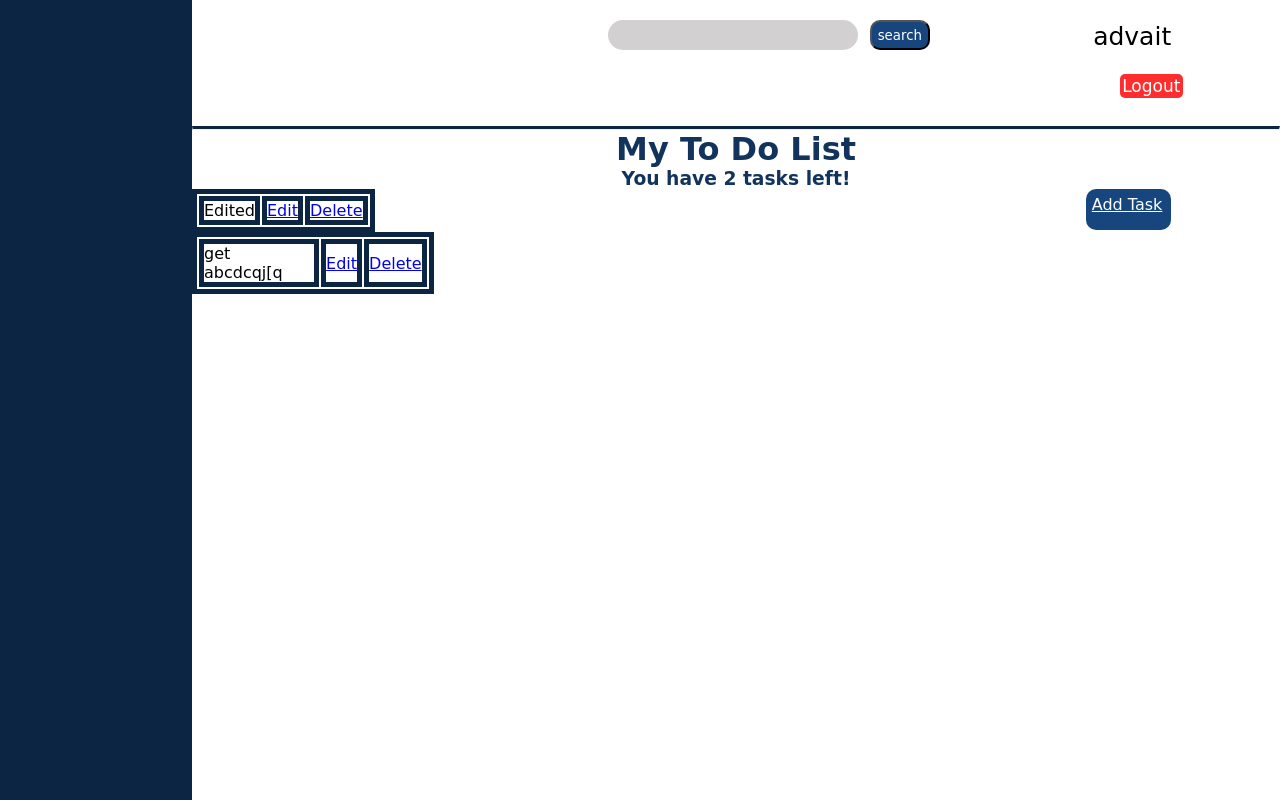
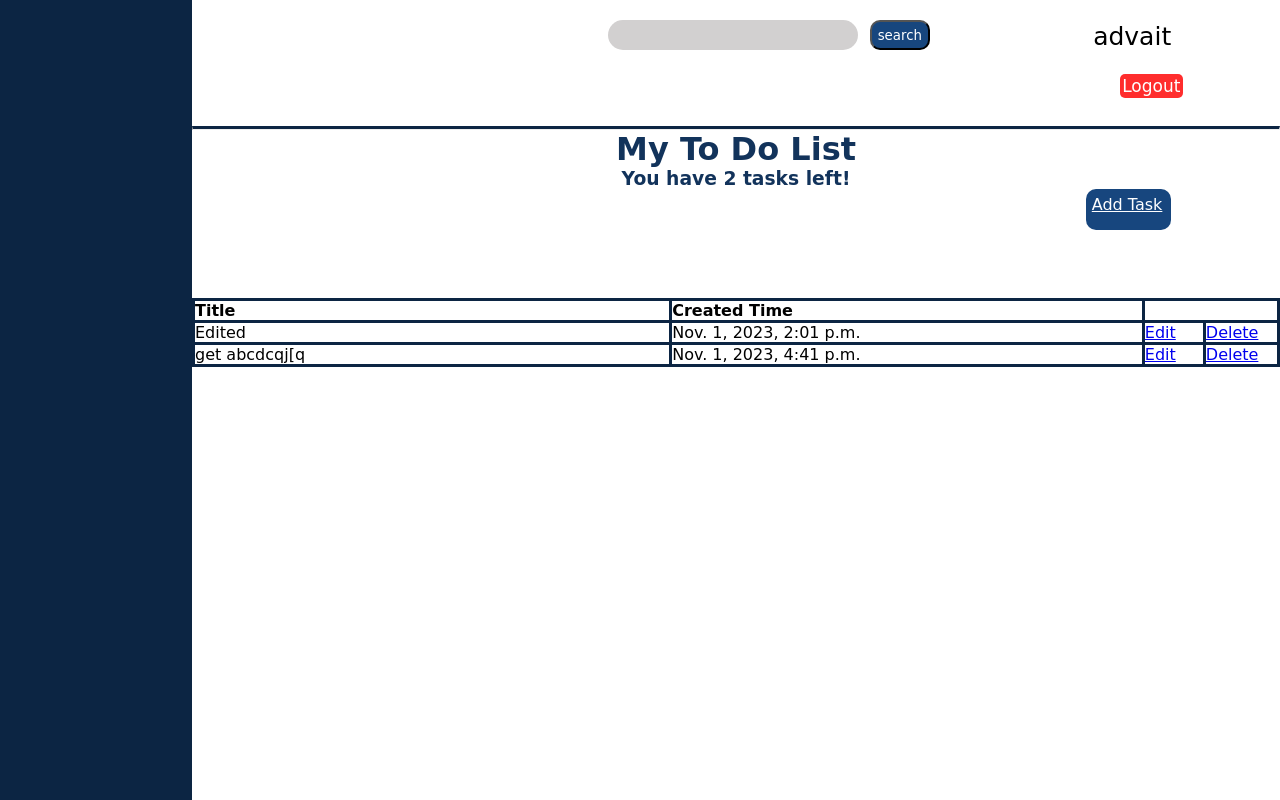
Before and after one commit to Advaitmenon1106/todo-list-2, a Django app: page / in a window 1280 px wide. Run offline with Django 4.2, Linux system fonts and the light colour scheme; a user stored in the database is signed in; data comes from the database, SQL or seed files in the repository; some web fonts are replaced.

Commit message:
Final commit. Basic frontend is done.

```diff
--- a/ToDoListBase/todo_list/base/templates/base/task_list.html
+++ b/ToDoListBase/todo_list/base/templates/base/task_list.html
@@ -92,20 +92,25 @@
         #addTask:hover{
             background-color: #04264f;
         }
-
+        #tableMenu{
+            margin-top: 10%;
+        }
         table, td, th{
-            border: 5px solid #0c2543;
+            border: 3px solid #0c2543;
+            width: 85vw;
+            border-collapse: collapse;
         }
         td, th{
             padding-right: 5%;
+            border-collapse: collapse;
         }
         h1, h3{
             color: #12335b;
             text-align: center;
         }
-        #empty{
-            margin-top: 10%;
-        }
+        /* #empty{
+
+        } */
     </style>
 
 </head>
@@ -135,13 +140,18 @@
             <h3>You have {{count}} tasks left!</h3>
             <div><a href="{% url 'task-create' %}" id="addTask">Add Task</a></div>
 
+            <table id="tableMenu">
+                <tr style="width: 40vw;">
+                <td><b>Title</b></td>
+                <td><b>Created Time</b></td>
+                </tr>
                 {% for task in tasks %}
-                <table>
                 <tr>
                     <td>{{task.title}}</td>
+                    <td>{{task.created}}</td>
 
-                    <td><a href="{% url 'task-update' task.id %}">Edit</a></td>
-                    <td><a href="{% url 'task-delete' task.id %}">Delete</a></td>
+                    <td style="width: 100px;"><a href="{% url 'task-update' task.id %}">Edit</a></td>
+                    <td style="width: 100px;"><a href="{% url 'task-delete' task.id %}">Delete</a></td>
                 </tr>
                 {% empty %}
                     <h3 id="empty">No to-do items in the list. To get started, add a to-do note/list by clicking on "Add Task".</h3>
```
Also changed, not shown: README.md, ToDoListBase/todo_list/base/templates/base/register.html (indentation only), ToDoListBase/todo_list/base/templates/base/task_confirm_delete.html (line endings or trailing spaces).
